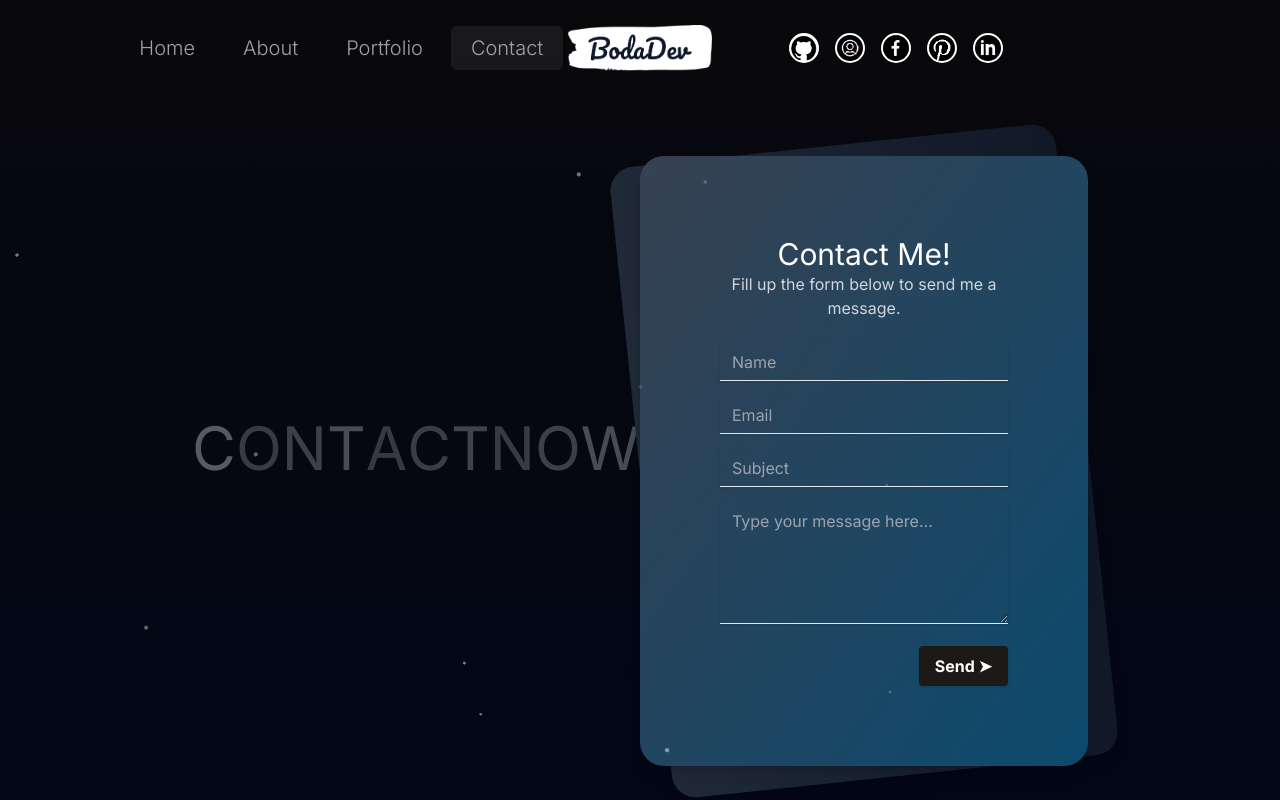
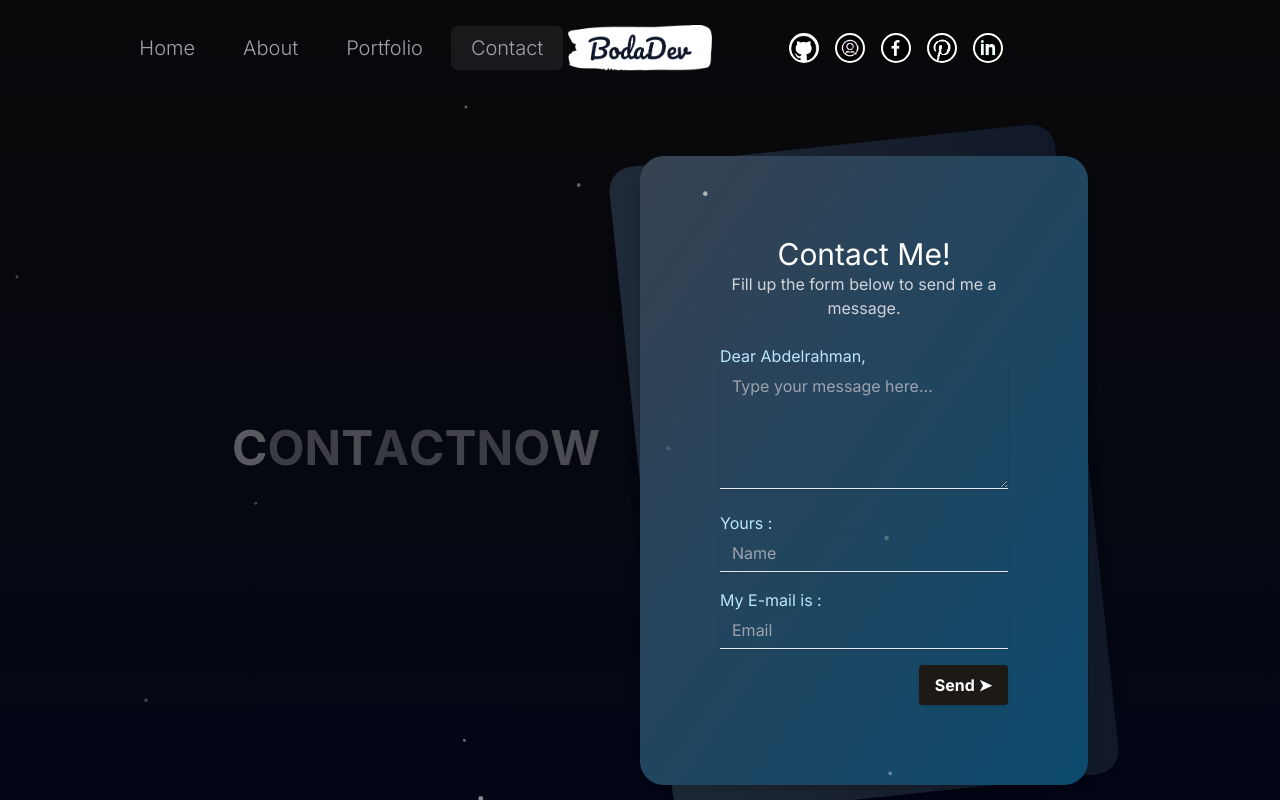
Before and after one commit to ar-refai/js-react-next-portfolio-, a Next.js app: page /contact in a window 1280 px wide. Built offline with nearby package versions, Linux system fonts and the light colour scheme.

Commit message:
Email Me

```diff
--- a/src/app/contact/page.jsx
+++ b/src/app/contact/page.jsx
@@ -1,22 +1,25 @@
-'use client'
+'use client';
 import { motion, spring } from 'framer-motion';
 import ParticlesComponent from '@/components/Particles';
-
-
 import { useState } from "react";
+import { Button } from '@material-tailwind/react';
 
 const ContactPage = () => {
+  const [success, setSuccess] = useState(false);
+  const [error, setError] = useState(false);
+
   const TEXT = "CONTACT NOW";
+
   return (
     <motion.div
-      className="h-full"
+      className="h-screen bg-gradient-to-b from-zinc-950 to-slate-950"
       initial={{ y: "-200vh" }}
       animate={{ y: '0%' }}
       transition={{ duration: 1 }}
     >
       <div className="h-full flex flex-col lg:flex-row px-4 sm:px-8 md:px-12 lg:px-20 xl:px-48">
         {/* TEXT CONTAINER  */}
-        <div className="h-1/6 lg:h-full lg:w-1/2 text-4xl md:text-6xl flex items-center justify-center text-center">
+        <div className="h-1/6 lg:h-[calc(100vh-96px)] lg:w-1/2 text-5xl font-bold flex items-center justify-center text-center">
           {TEXT.split('').map((letter, i) => (
             <motion.span
               initial={{ opacity: [0.4, 1] }}
@@ -28,7 +31,7 @@ const ContactPage = () => {
           ))}
         </div>
         {/* FORM CONTAINER */}
-        <div className="h-5/6 lg:h-full lg:w-1/2">
+        <div className="h-5/6 lg:h-full lg:w-1/2 bg-">
           <motion.div>
             <div className="py-6 flex flex-col justify-center sm:py-12">
               <div className="relative group py-3 sm:max-w-xl sm:mx-auto">
@@ -48,27 +51,32 @@ const ContactPage = () => {
                   </div>
 
                   <form>
-                    <input
-                      className="shadow mb-4 appearance-none bg-transparent border-b w-full py-2 px-3 text-gray-100 leading-tight focus:outline-none focus:shadow-outline"
+                    <label className="font-semiBold text-sky-200" htmlFor="msg"> Dear Abdelrahman, </label>
+
+                    <textarea id='msg'
+                      className="shadow mb-4 min-h-0 appearance-none  bg-transparent border-b h-64 w-full py-2 px-3 text-gray-100 leading-tight focus:outline-none focus:border-sky-200 transition-all ease-out duration-200"
+                      type="text" placeholder="Type your message here..." name="message" style={{height: 121}}></textarea>
+
+                    <label className="font-semiBold text-sky-200" htmlFor="name">Yours : </label>
+
+                    <input id='name'
+                      className="shadow mb-4 appearance-none bg-transparent border-b w-full py-2 px-3 text-gray-100 leading-tight focus:outline-none focus:border-sky-400 transition-all ease-out duration-200"
                       type="text" placeholder="Name" name="name" />
 
-                    <input
-                      className="shadow mb-4 appearance-none bg-transparent border-b w-full py-2 px-3 text-gray-100 leading-tight focus:outline-none focus:shadow-outline"
+                      <label className="font-semiBold text-sky-200" htmlFor="email">My E-mail is : </label>
+                    <input id="email"
+                      className="shadow mb-4 appearance-none bg-transparent border-b w-full py-2 px-3 text-gray-100 leading-tight focus:outline-none focus:border-sky-400 transition-all ease-out duration-200"
                       type="email" placeholder="Email" name="email" />
 
-                    <input
-                      className="shadow mb-4 appearance-none bg-transparent border-b w-full py-2 px-3 text-gray-100 leading-tight focus:outline-none focus:shadow-outline"
-                      type="text" placeholder="Subject" name="_subject" />
 
-                    <textarea
-                      className="shadow mb-4 min-h-0 appearance-none  bg-transparent border-b h-64 w-full py-2 px-3 text-gray-100 leading-tight focus:outline-none focus:shadow-outline"
-                      type="text" placeholder="Type your message here..." name="message" style={{height: 121}}></textarea>
-
+                    {success && <span className='text-green-400'>Your message sent successfully.</span>}
+                    {error && <span className=' text-red-400'>Something went wrong.</span>}
                     <div className="flex justify-end">
-                      <input
-                        className="shadow cursor-pointer  hover:bg-stone-800 bg-stone-900 text-white font-bold py-2 px-4 rounded focus:outline-none focus:shadow-outline"
-                        type="submit" value="Send ➤" />
-
+                      <Button
+                        className="shadow cursor-pointer  hover:bg-stone-800 bg-stone-900 text-white font-bold py-2 px-4 rounded focus:outline-none focus:border-sky-400 transition-all ease-out duration-200"
+                        >
+                          Send ➤
+                        </Button>
                     </div>
 
                   </form>
--- a/src/app/page.js
+++ b/src/app/page.js
@@ -44,7 +44,7 @@ export default function Home() {
         initial={{y:700}}
         animate={{y:0}}
         transition={{delay:0.6, ease:'easeIn'}}
-        className="h-1/2 lg:h-full lg:w-1/2 flex flex-col gap-4 md:gap-8 items-center justify-around md:justify-end md:justify-center">
+        className="h-1/2 lg:h-full lg:w-1/2 flex flex-col gap-4 md:gap-8 items-center justify-around md:justify-center">
           <h1 className="md:text-6xl text-4xl font-bold self-start">
             {sentence1.map((letter,index)=>{return  (<HeroText key={index}> {letter} </HeroText>)})}
             <br/>
--- a/src/app/portfolio/page.jsx
+++ b/src/app/portfolio/page.jsx
@@ -118,7 +118,7 @@ const PortfolioPage = () => {
 
               {items.map((item) => (
                 <div
-                  className={`w-screen flex gap-4 items-center justify-center md:gap-0 m-0 border-0 bg-gradient-to-t from-zinc-950 to-slate-950`}
+                  className={`w-screen h-screen flex gap-4 items-center justify-center md:gap-0 m-0 border-0 bg-gradient-to-t from-zinc-950 to-slate-950`}
                   key={item.id}
                 >
                   <BgCard key={item.id} item={item} />
```
Also changed, not shown: 1 other file (tests, documents, lock files or other folders).
